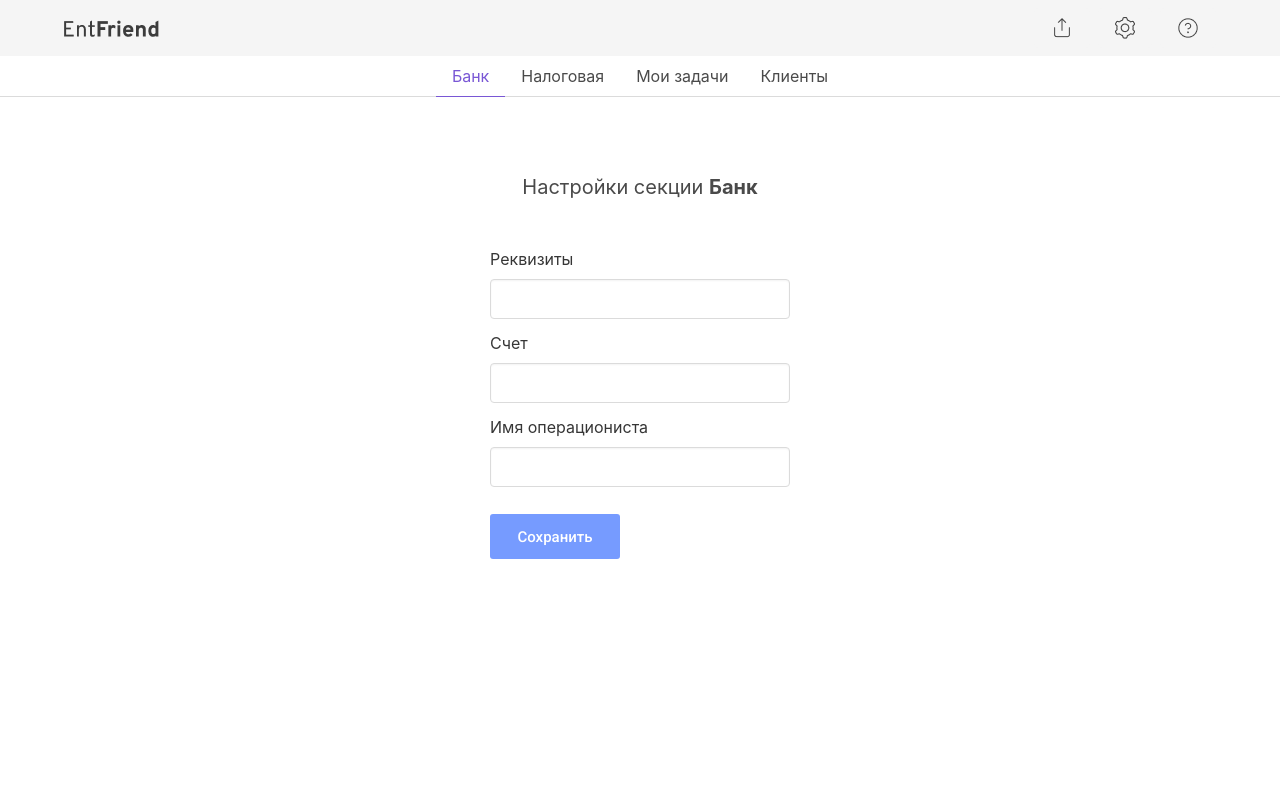
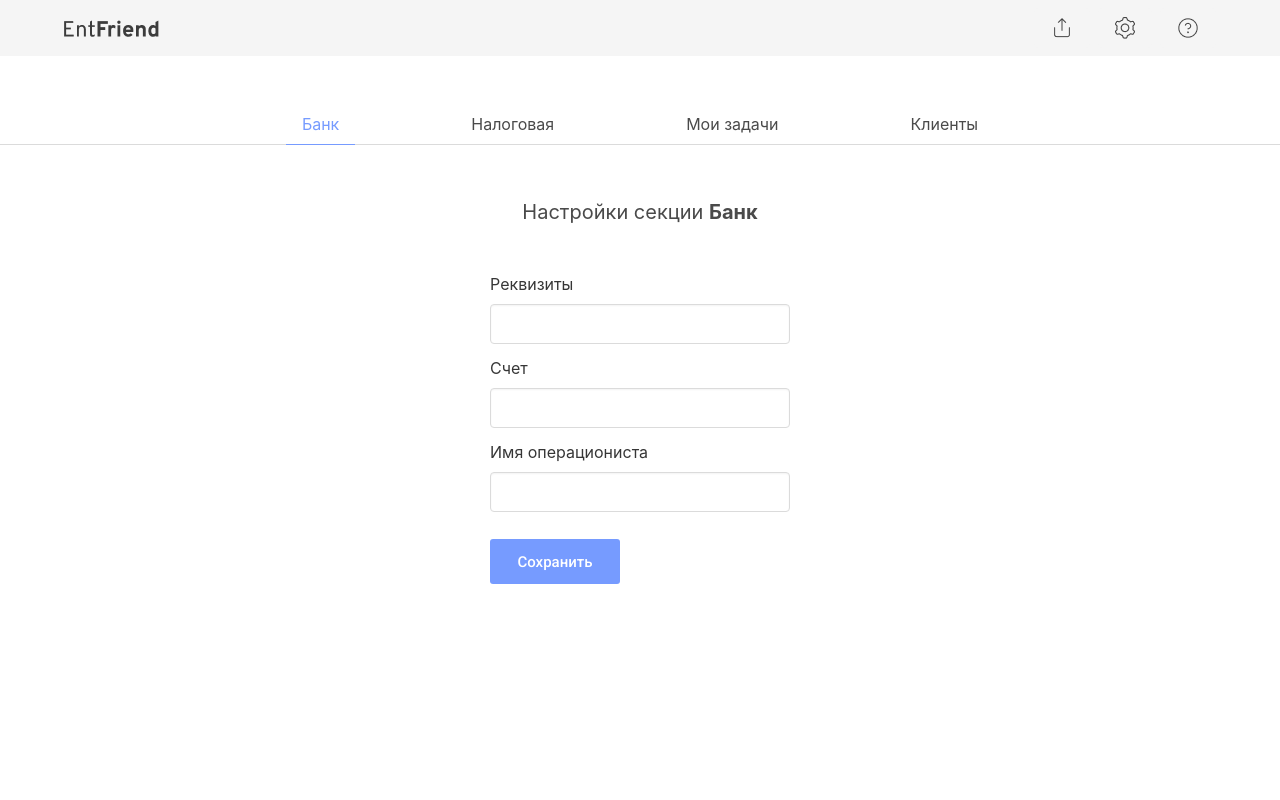
Before and after one commit to meylisday/vue-test, a Vue app: page /settings in a window 1280 px wide. Shown: the top 800 px of the page. Built offline with nearby package versions, Linux system fonts and the light colour scheme; what vue-moment would draw is missing.

Commit message:
Updated styles

```diff
--- a/src/components/settings-templates/BankTab.vue
+++ b/src/components/settings-templates/BankTab.vue
@@ -28,7 +28,7 @@ export default {
 <style scoped>
 @import url('https://fonts.googleapis.com/css?family=Roboto:400,500,700,900&display=swap&subset=cyrillic');
 h1 {
-  margin-top: 63px;
+  margin-top: 40px;
   font-size: 20px;
   line-height: 23px;
 }
--- a/src/components/settings-templates/ClientsTab.vue
+++ b/src/components/settings-templates/ClientsTab.vue
@@ -71,7 +71,7 @@ export default {
   margin-left: 12px;
 }
 h1 {
-  margin-top: 63px;
+  margin-top: 40px;
   font-size: 20px;
   line-height: 23px;
 }
--- a/src/components/settings-templates/TasksTab.vue
+++ b/src/components/settings-templates/TasksTab.vue
@@ -34,7 +34,7 @@ export default {
 <style scoped>
 @import url('https://fonts.googleapis.com/css?family=Roboto:400,500,700,900&display=swap&subset=cyrillic');
 h1 {
-  margin-top: 63px;
+  margin-top: 40px;
   font-size: 20px;
   line-height: 23px;
 }
--- a/src/components/settings-templates/TaxesTab.vue
+++ b/src/components/settings-templates/TaxesTab.vue
@@ -34,7 +34,7 @@ export default {
 <style scoped>
 @import url('https://fonts.googleapis.com/css?family=Roboto:400,500,700,900&display=swap&subset=cyrillic');
 h1 {
-  margin-top: 63px;
+  margin-top: 40px;
   font-size: 20px;
   line-height: 23px;
 }
--- a/src/views/settings.vue
+++ b/src/views/settings.vue
@@ -40,3 +40,16 @@ export default {
 
 <!-- Add "scoped" attribute to limit CSS to this component only -->
 <style scoped></style>
+<style>
+.tabs {
+  margin-top: 48px;
+}
+.tabs ul li {
+  margin-right: 50px;
+  margin-left: 50px;
+}
+.tabs li.is-active a {
+  border-bottom-color: #769bff;
+  color: #769bff;
+}
+</style>
```
